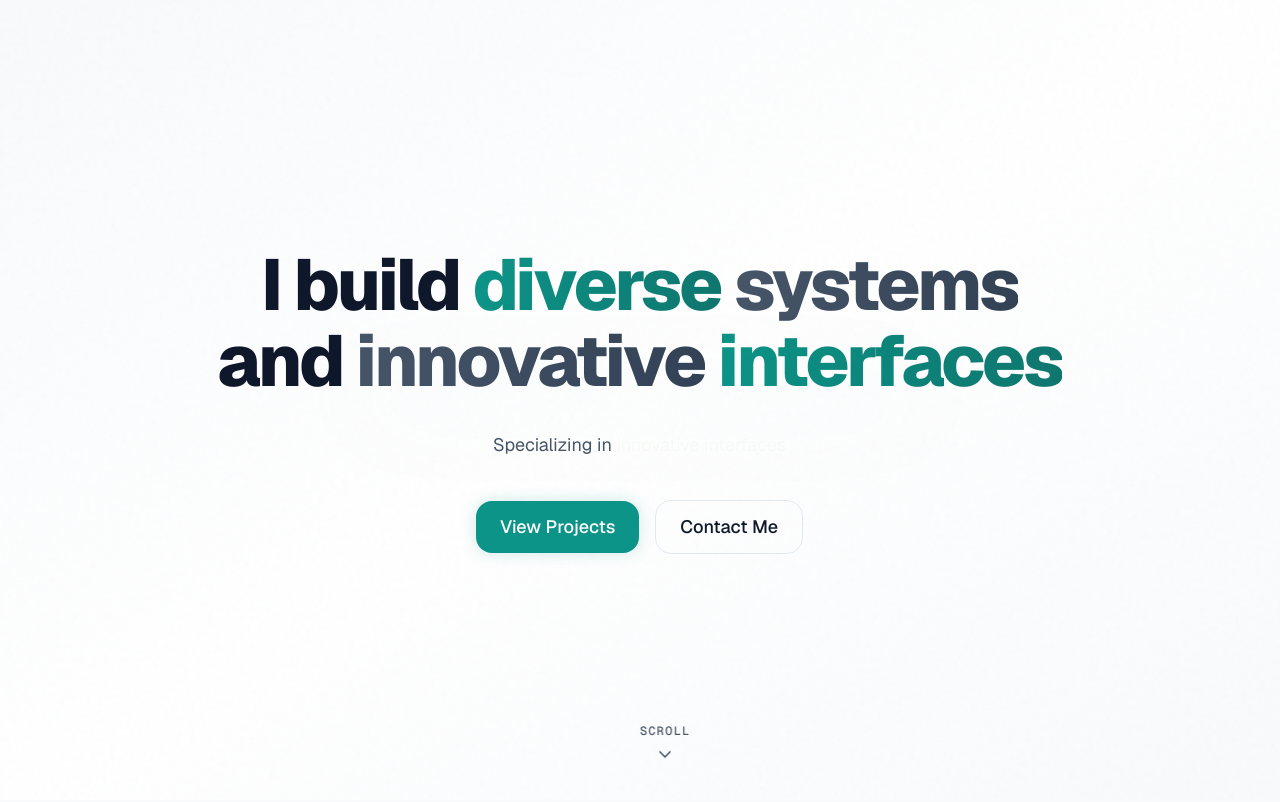
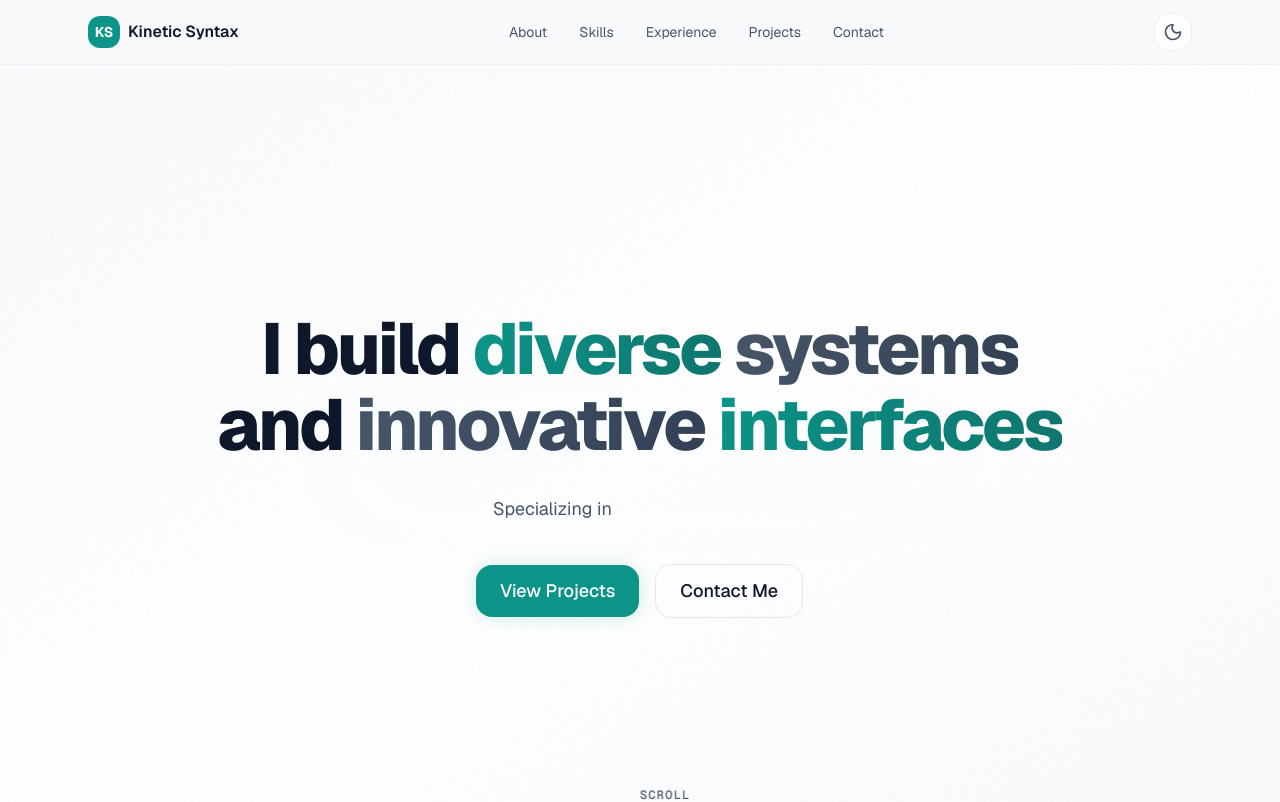
Before and after one commit to islamAbuSleem/portfolio-FE, a Next.js app: page / in a window 1280 px wide. Shown: the top 802 px of the page. Built offline with nearby package versions, Linux system fonts and the light colour scheme.

Commit message:
feat: add portfolio navbar with theme toggle for visitors

```diff
--- a/app/layout.tsx
+++ b/app/layout.tsx
@@ -3,6 +3,7 @@ import { Geist, Geist_Mono } from "next/font/google";
 import "./globals.css";
 import { ClientThemeProvider } from "@/hooks/useThemeProvider";
 import { ToastProvider } from "@/components/ui/Toast";
+import { PortfolioNavbar } from "@/components/portfolio/PortfolioNavbar";
 
 const geistSans = Geist({
   variable: "--font-geist-sans",
@@ -46,7 +47,12 @@ export default function RootLayout({
       </head>
       <body className="min-h-full flex flex-col bg-bg text-text">
         <ClientThemeProvider>
-          <ToastProvider>{children}</ToastProvider>
+          <ToastProvider>
+            <PortfolioNavbar />
+            <main className="flex-1 pt-16">
+              {children}
+            </main>
+          </ToastProvider>
         </ClientThemeProvider>
       </body>
     </html>
--- /dev/null
+++ b/components/portfolio/PortfolioNavbar.tsx
@@ -0,0 +1,33 @@
+"use client";
+
+import { ThemeToggle } from "@/components/ui/ThemeToggle";
+import Link from "next/link";
+
+export function PortfolioNavbar() {
+  return (
+    <header className="fixed top-0 left-0 right-0 z-50 backdrop-blur-xl bg-bg/80 border-b border-border/50">
+      <div className="max-w-6xl mx-auto px-6 h-16 flex items-center justify-between">
+        <Link href="/" className="flex items-center gap-2 group">
+          <div className="w-8 h-8 rounded-lg bg-primary flex items-center justify-center">
+            <span className="text-on-primary font-bold text-sm">KS</span>
+          </div>
+          <span className="font-semibold text-text group-hover:text-primary transition-colors">
+            Kinetic Syntax
+          </span>
+        </Link>
+
+        <nav className="hidden md:flex items-center gap-8">
+          <Link href="/#about" className="text-sm text-text-secondary hover:text-text transition-colors">About</Link>
+          <Link href="/#skills" className="text-sm text-text-secondary hover:text-text transition-colors">Skills</Link>
+          <Link href="/#experience" className="text-sm text-text-secondary hover:text-text transition-colors">Experience</Link>
+          <Link href="/projects" className="text-sm text-text-secondary hover:text-text transition-colors">Projects</Link>
+          <Link href="/#contact" className="text-sm text-text-secondary hover:text-text transition-colors">Contact</Link>
+        </nav>
+
+        <div className="flex items-center gap-3">
+          <ThemeToggle />
+        </div>
+      </div>
+    </header>
+  );
+}
```
